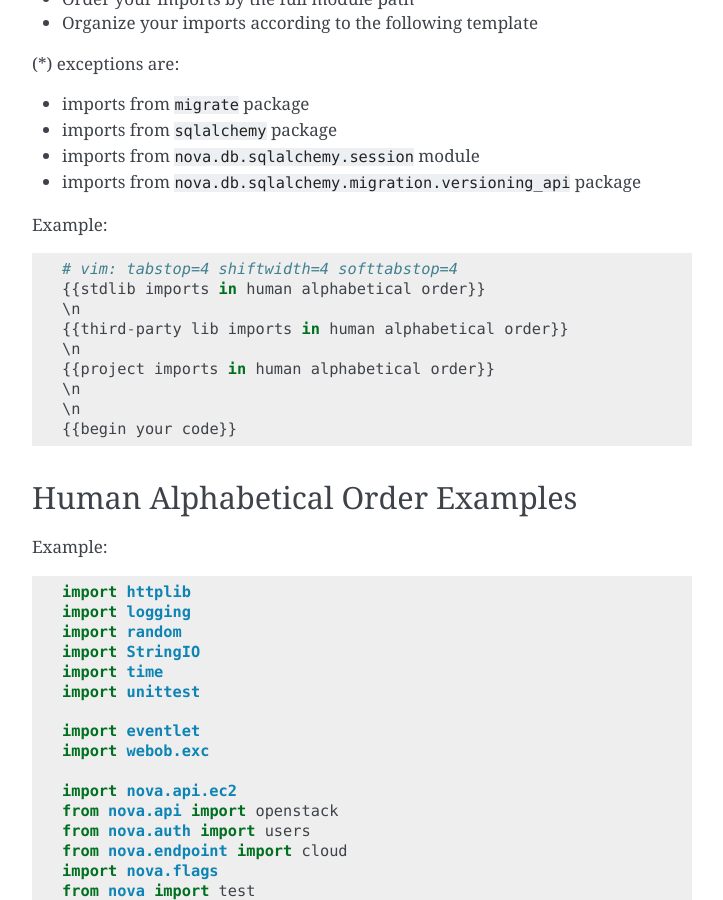
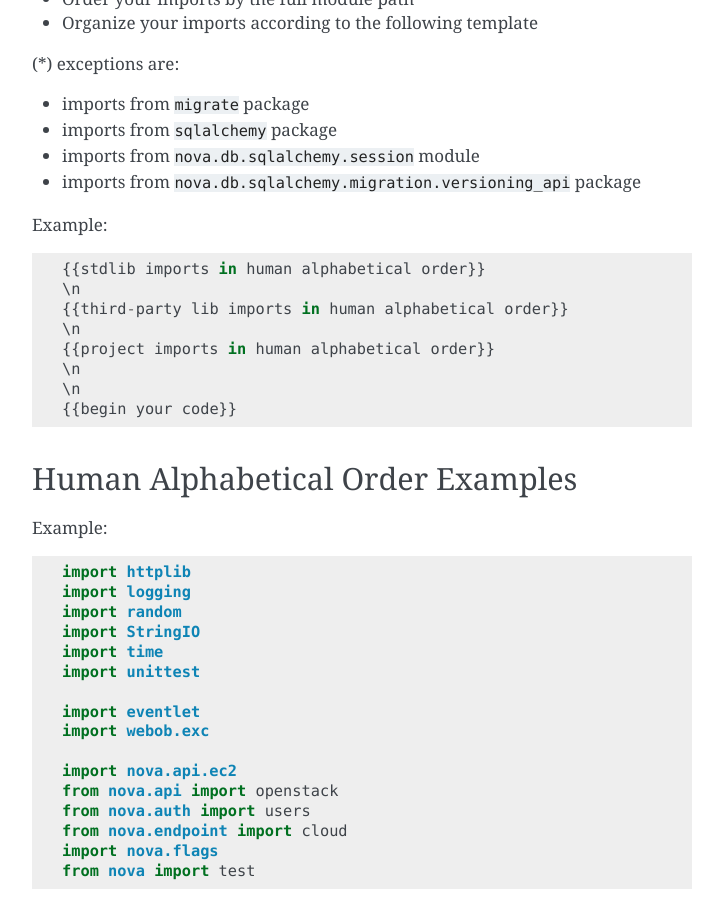
Before and after one commit to openstack/hacking, a Sphinx documentation site: the page built from doc/source/index.rst, in a window 1280 px wide and 900 px high, scrolled down 1366 px. Shown: the whole window, without its empty margins (388-1111 px from the left). Built offline with Sphinx 7.4.7, drawn with Linux system fonts in a browser that asks for light colours.

Commit message:
Remove vim modeline sample
Don't include a vim modeline sample in the import ordering section, as
import ordering is not related to vim modelines.

Change-Id: Ibd25c109967b939a0410ddbc332c17b011b21ab9

```diff
--- a/doc/source/index.rst
+++ b/doc/source/index.rst
@@ -65,7 +65,6 @@ Imports
 
 Example::
 
-  # vim: tabstop=4 shiftwidth=4 softtabstop=4
   {{stdlib imports in human alphabetical order}}
   \n
   {{third-party lib imports in human alphabetical order}}
```
